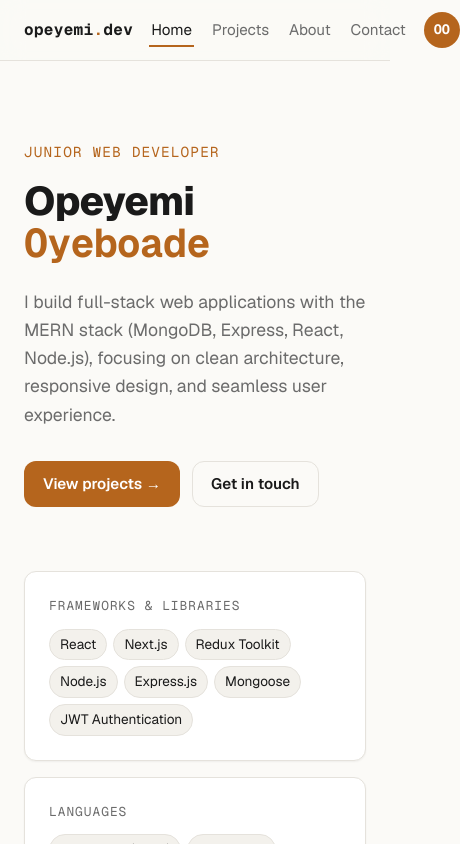
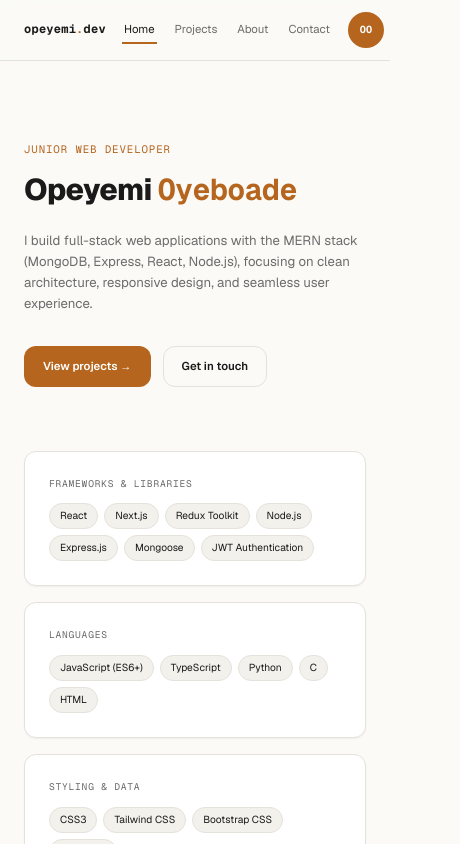
Before and after one commit to oboyeboade-code/portfolio, a Next.js app: page / in a window 390 px wide. Shown: the top 844 px of the page, 460 px wide, since content can reach past the window. Built offline with nearby package versions, Linux system fonts and the light colour scheme.

Commit message:
initial commit

```diff
--- a/app/globals.css
+++ b/app/globals.css
@@ -269,4 +269,8 @@ input[type="submit"]:hover { background: var(--accent-strong); }
 @media (max-width: 640px) {
   .nav ul { gap: var(--space-4); }
   .greeting { display: none; }
+  :root { font-size: 12px; }
 }
+@media (max-width: 320px) {
+  .nav ul { display: none; }
+}
```
